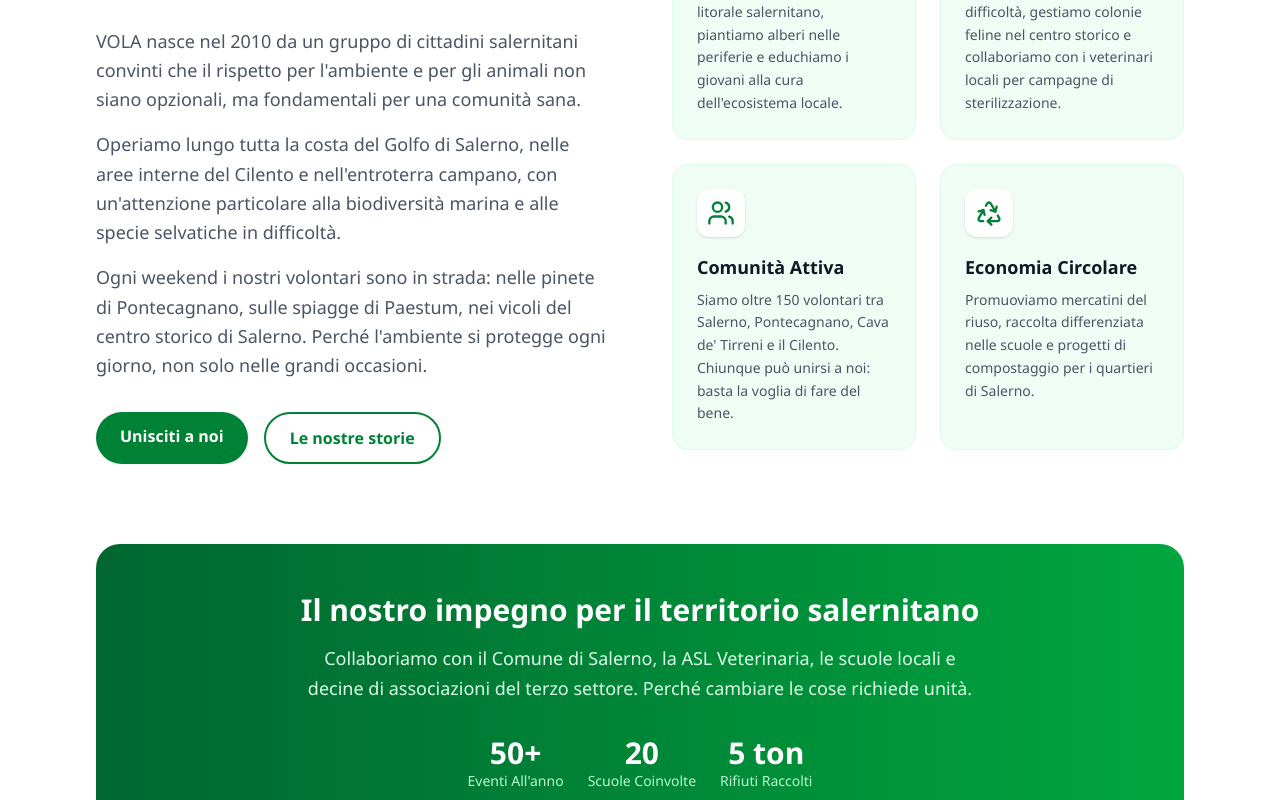
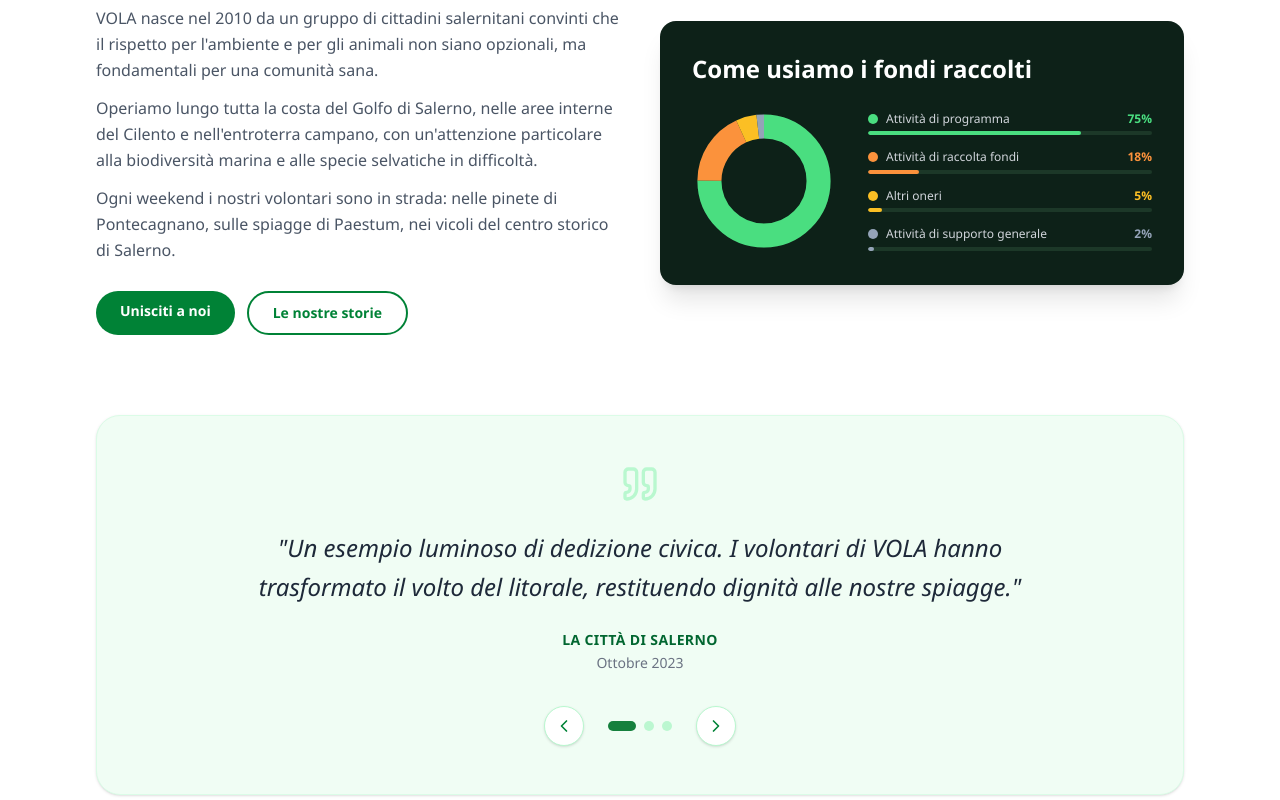
Before and after one commit to associazione-vola/vola-salerno, a React (Vite) app: page / in a window 1280 px wide. Shown: the part 4320-5120 px from the top of the page. Built offline with nearby package versions, Linux system fonts and the light colour scheme.

Commit message:
DonutChart and Citations Gallery

```diff
--- a/src/components/ChiSiamo.tsx
+++ b/src/components/ChiSiamo.tsx
@@ -1,42 +1,132 @@
-import { Leaf, Recycle, ShieldCheck, Users } from 'lucide-react';
+import { useState, useRef, useEffect } from 'react';
+import { ChevronLeft, ChevronRight, Quote } from 'lucide-react';
 
-const values = [
+// r = 15.9155 → circumference = 2π × 15.9155 ≈ 100, so percentages map 1-to-1
+const CIRC = 100;
+
+const chartData = [
+  { label: 'Attività di programma',        value: 75, color: '#4ade80' },
+  { label: 'Attività di raccolta fondi',    value: 18, color: '#fb923c' },
+  { label: 'Altri oneri',                   value: 5,  color: '#fbbf24' },
+  { label: 'Attività di supporto generale', value: 2,  color: '#94a3b8' },
+];
+
+const quotes = [
   {
-    icon: <Leaf size={28} className="text-green-700" />,
-    title: 'Tutela Ambientale',
-    desc: 'Organizziamo pulizie del litorale salernitano, piantiamo alberi nelle periferie e educhiamo i giovani alla cura dell\'ecosistema locale.',
+    text: 'Un esempio luminoso di dedizione civica. I volontari di VOLA hanno trasformato il volto del litorale, restituendo dignità alle nostre spiagge.',
+    source: 'La Città di Salerno',
+    date: 'Ottobre 2023',
   },
   {
-    icon: <ShieldCheck size={28} className="text-green-700" />,
-    title: 'Protezione Animali',
-    desc: 'Soccorriamo animali in difficoltà, gestiamo colonie feline nel centro storico e collaboriamo con i veterinari locali per campagne di sterilizzazione.',
+    text: "L'impegno di VOLA per la tutela degli animali randagi è una risorsa costante e inestimabile per tutta la nostra comunità cittadina.",
+    source: 'Il Mattino',
+    date: 'Marzo 2024',
   },
   {
-    icon: <Users size={28} className="text-green-700" />,
-    title: 'Comunità Attiva',
-    desc: 'Siamo oltre 150 volontari tra Salerno, Pontecagnano, Cava de\' Tirreni e il Cilento. Chiunque può unirsi a noi: basta la voglia di fare del bene.',
-  },
-  {
-    icon: <Recycle size={28} className="text-green-700" />,
-    title: 'Economia Circolare',
-    desc: 'Promuoviamo mercatini del riuso, raccolta differenziata nelle scuole e progetti di compostaggio per i quartieri di Salerno.',
+    text: "Da oltre dieci anni in prima linea per l'ambiente: la storia di un'associazione salernitana che non si arrende mai di fronte alle difficoltà.",
+    source: 'SalernoToday',
+    date: 'Gennaio 2024',
   },
 ];
 
+// Precompute each segment's start offset (negative = clockwise shift)
+const segments = chartData.map((item, i) => ({
+  ...item,
+  dashoffset: -chartData.slice(0, i).reduce((sum, d) => sum + d.value, 0),
+}));
+
 export default function ChiSiamo() {
+  const [currentQuote, setCurrentQuote] = useState(0);
+  const [quoteAnimating, setQuoteAnimating] = useState(false);
+  const [chartVisible, setChartVisible] = useState(false);
+  const [hoveredSegment, setHoveredSegment] = useState<number | null>(null);
+  const isAnimating = useRef(false);
+  const chartRef = useRef<HTMLDivElement>(null);
+  const donutRef = useRef<HTMLDivElement>(null);
+
+  // Trigger donut + bar animations when chart scrolls into view
+  useEffect(() => {
+    const observer = new IntersectionObserver(
+      ([entry]) => {
+        if (entry.isIntersecting) {
+          setChartVisible(true);
+          observer.disconnect();
+        }
+      },
+      { threshold: 0.2 },
+    );
+    if (chartRef.current) observer.observe(chartRef.current);
+    return () => observer.disconnect();
+  }, []);
+
+  // Angle-based hover detection: maps mouse position to a donut segment
+  const handleDonutMouseMove = (e: React.MouseEvent<HTMLDivElement>) => {
+    const div = donutRef.current;
+    if (!div) return;
+    const rect = div.getBoundingClientRect();
+    const cx = rect.left + rect.width / 2;
+    const cy = rect.top + rect.height / 2;
+    const dx = e.clientX - cx;
+    const dy = e.clientY - cy;
+
+    // Only activate within the ring band (inner hole to outer edge)
+    const dist = Math.sqrt(dx * dx + dy * dy);
+    const scale = rect.width / 42; // viewBox is 42×42
+    const outerR = (15.9155 + 3.8) * scale;
+    const innerR = (15.9155 - 3.8) * scale;
+    if (dist < innerR || dist > outerR) {
+      setHoveredSegment(null);
+      return;
+    }
+
+    // Normalize angle: 0° = top (12 o'clock), clockwise
+    // SVG is rotated -90deg visually, so top in screen = -90deg from atan2's right=0 reference
+    let angle = Math.atan2(dy, dx) * (180 / Math.PI);
+    angle = (angle + 90 + 360) % 360;
+    const pct = (angle / 360) * 100;
+
+    let cumulative = 0;
+    for (let i = 0; i < segments.length; i++) {
+      cumulative += segments[i].value;
+      if (pct < cumulative) {
+        setHoveredSegment(i);
+        return;
+      }
+    }
+    setHoveredSegment(null);
+  };
+
+  const changeQuote = (newIdx: number) => {
+    if (isAnimating.current) return;
+    isAnimating.current = true;
+    setQuoteAnimating(true);
+    setTimeout(() => {
+      setCurrentQuote(newIdx);
+      setQuoteAnimating(false);
+      isAnimating.current = false;
+    }, 280);
+  };
+
+  const nextQuote = () => changeQuote((currentQuote + 1) % quotes.length);
+  const prevQuote = () => changeQuote((currentQuote - 1 + quotes.length) % quotes.length);
+
   return (
-    <section id="chi-siamo" className="py-24 bg-white">
+    <section id="chi-siamo" className="py-16 sm:py-20 bg-white">
       <div className="max-w-6xl mx-auto px-4 sm:px-6 lg:px-8">
-        <div className="grid lg:grid-cols-2 gap-16 items-center">
+
+        {/* Mission + Chart */}
+        <div className="grid lg:grid-cols-2 gap-10 lg:items-start">
+
+          {/* Left: Missione */}
           <div>
-            <span className="inline-block bg-green-100 text-green-700 text-sm font-semibold px-3 py-1 rounded-full mb-4 uppercase tracking-wide">
+            <span className="inline-block bg-green-100 text-green-700 text-xs font-semibold px-3 py-1 rounded-full mb-4 uppercase tracking-wider">
               Dal 2010 a Salerno
             </span>
-            <h2 className="text-4xl sm:text-5xl font-black text-gray-900 mb-6 leading-tight">
+            <h2 className="text-4xl sm:text-5xl font-black text-gray-900 mb-5 leading-tight">
               La nostra
               <span className="text-green-700 block">missione</span>
             </h2>
-            <div className="space-y-4 text-gray-600 text-lg leading-relaxed">
+            <div className="space-y-3 text-gray-600 text-base leading-relaxed">
               <p>
                 VOLA nasce nel 2010 da un gruppo di cittadini salernitani convinti che il rispetto per
                 l'ambiente e per gli animali non siano opzionali, ma fondamentali per una comunità sana.
@@ -48,64 +138,209 @@ export default function ChiSiamo() {
               </p>
               <p>
                 Ogni weekend i nostri volontari sono in strada: nelle pinete di Pontecagnano, sulle
-                spiagge di Paestum, nei vicoli del centro storico di Salerno. Perché l'ambiente si
-                protegge ogni giorno, non solo nelle grandi occasioni.
+                spiagge di Paestum, nei vicoli del centro storico di Salerno.
               </p>
             </div>
-
-            <div className="mt-8 flex gap-4">
+            <div className="mt-7 flex flex-wrap gap-3">
               <a
                 href="#contatti"
-                className="bg-green-700 text-white px-6 py-3 rounded-full font-semibold hover:bg-green-600 transition-colors"
+                className="bg-green-700 text-white px-6 py-2.5 rounded-full font-semibold hover:bg-green-600 transition-colors text-sm"
               >
                 Unisciti a noi
               </a>
               <a
                 href="#storie"
-                className="border-2 border-green-700 text-green-700 px-6 py-3 rounded-full font-semibold hover:bg-green-50 transition-colors"
+                className="border-2 border-green-700 text-green-700 px-6 py-2.5 rounded-full font-semibold hover:bg-green-50 transition-colors text-sm"
               >
                 Le nostre storie
               </a>
             </div>
           </div>
 
-          <div className="grid grid-cols-1 sm:grid-cols-2 gap-6">
-            {values.map((v, i) => (
+          {/* Right: Donut Chart — deep forest green card */}
+          <div
+            ref={chartRef}
+            className="rounded-2xl p-7 sm:p-8 text-white shadow-xl lg:mt-[198px]"
+            style={{ backgroundColor: '#0d2118' }}
+          >
+            <h3 className="text-xl sm:text-2xl font-bold mb-6 text-white">
+              Come usiamo i fondi raccolti
+            </h3>
+
+            <div className="flex flex-col sm:flex-row items-center gap-8">
+              {/* SVG Donut with hover detection on container */}
               <div
-                key={i}
-                className="bg-green-50 border border-green-100 rounded-2xl p-6 hover:shadow-md transition-shadow"
+                ref={donutRef}
+                className="relative w-36 h-36 flex-shrink-0 cursor-default"
+                onMouseMove={handleDonutMouseMove}
+                onMouseLeave={() => setHoveredSegment(null)}
               >
-                <div className="w-12 h-12 bg-white rounded-xl flex items-center justify-center mb-4 shadow-sm">
-                  {v.icon}
-                </div>
-                <h3 className="font-bold text-gray-900 text-lg mb-2">{v.title}</h3>
-                <p className="text-gray-600 text-sm leading-relaxed">{v.desc}</p>
+                <svg viewBox="0 0 42 42" className="w-full h-full -rotate-90" aria-hidden="true">
+                  {/* Background track */}
+                  <circle r="15.9155" cx="21" cy="21" fill="none" stroke="#1c3828" strokeWidth="7" />
+                  {/* Animated + hoverable segments */}
+                  {segments.map((seg, i) => {
+                    const isHovered = hoveredSegment === i;
+                    const dimmed = hoveredSegment !== null && !isHovered;
+                    return (
+                      <circle
+                        key={i}
+                        r="15.9155"
+                        cx="21"
+                        cy="21"
+                        fill="none"
+                        stroke={seg.color}
+                        strokeLinecap="butt"
+                        strokeDasharray={chartVisible ? `${seg.value} ${CIRC}` : `0 ${CIRC}`}
+                        strokeDashoffset={seg.dashoffset}
+                        strokeWidth={isHovered ? 9.5 : 7}
+                        style={{
+                          opacity: dimmed ? 0.25 : 1,
+                          transition: chartVisible
+                            ? `stroke-dasharray 0.9s cubic-bezier(0.16, 1, 0.3, 1) ${i * 0.14}s,
+                               stroke-width 0.2s ease,
+                               opacity 0.2s ease`
+                            : 'stroke-width 0.2s ease, opacity 0.2s ease',
+                        }}
+                      />
+                    );
+                  })}
+                </svg>
               </div>
-            ))}
+
+              {/* Legend with mini progress bars */}
+              <div className="flex flex-col gap-3.5 w-full">
+                {segments.map((seg, i) => {
+                  const isHovered = hoveredSegment === i;
+                  const dimmed = hoveredSegment !== null && !isHovered;
+                  return (
+                    <div
+                      key={i}
+                      style={{
+                        opacity: dimmed ? 0.35 : 1,
+                        transition: 'opacity 0.2s ease',
+                      }}
+                    >
+                      <div className="flex items-center justify-between gap-2 mb-1">
+                        <div className="flex items-center gap-2 min-w-0">
+                          <span
+                            className="rounded-full flex-shrink-0"
+                            style={{
+                              width: isHovered ? '11px' : '10px',
+                              height: isHovered ? '11px' : '10px',
+                              backgroundColor: seg.color,
+                              transition: 'width 0.2s ease, height 0.2s ease',
+                            }}
+                          />
+                          <span
+                            className="text-xs leading-snug"
+                            style={{
+                              color: isHovered ? '#ffffff' : '#d1d5db',
+                              transition: 'color 0.2s ease',
+                            }}
+                          >
+                            {seg.label}
+                          </span>
+                        </div>
+                        <span
+                          className="text-xs font-bold flex-shrink-0"
+                          style={{
+                            color: seg.color,
+                            fontSize: isHovered ? '13px' : '12px',
+                            transition: 'font-size 0.2s ease',
+                          }}
+                        >
+                          {seg.value}%
+                        </span>
+                      </div>
+                      <div
+                        className="rounded-full overflow-hidden"
+                        style={{ height: isHovered ? '5px' : '4px', backgroundColor: '#1c3828', transition: 'height 0.2s ease' }}
+                      >
+                        <div
+                          className="h-full rounded-full"
+                          style={{
+                            width: chartVisible ? `${seg.value}%` : '0%',
+                            backgroundColor: seg.color,
+                            transition: chartVisible
+                              ? `width 0.9s cubic-bezier(0.16, 1, 0.3, 1) ${i * 0.14}s`
+                              : 'none',
+                          }}
+                        />
+                      </div>
+                    </div>
+                  );
+                })}
+              </div>
+            </div>
           </div>
         </div>
 
-        <div className="mt-20 bg-gradient-to-r from-green-800 to-green-600 rounded-3xl p-8 sm:p-12 text-white text-center">
-          <h3 className="text-2xl sm:text-3xl font-black mb-4">
-            Il nostro impegno per il territorio salernitano
-          </h3>
-          <p className="text-green-100 max-w-2xl mx-auto text-lg leading-relaxed mb-8">
-            Collaboriamo con il Comune di Salerno, la ASL Veterinaria, le scuole locali e decine di
-            associazioni del terzo settore. Perché cambiare le cose richiede unità.
-          </p>
-          <div className="flex flex-wrap justify-center gap-6">
-            {[
-              ['50+', 'eventi all\'anno'],
-              ['20', 'scuole coinvolte'],
-              ['5 ton', 'rifiuti raccolti'],
-            ].map(([num, label]) => (
-              <div key={label} className="text-center">
-                <div className="text-3xl font-black">{num}</div>
-                <div className="text-green-200 text-sm capitalize">{label}</div>
-              </div>
-            ))}
+        {/* Quote Gallery */}
+        <div className="mt-20 bg-green-50 rounded-3xl p-8 sm:p-12 text-center shadow-sm border border-green-100 relative">
+          <Quote size={40} className="text-green-200 mx-auto mb-6" />
+
+          {/* Animated quote content */}
+          <div
+            className="min-h-[140px] flex flex-col justify-center items-center"
+            style={{
+              opacity: quoteAnimating ? 0 : 1,
+              transform: quoteAnimating ? 'translateY(10px)' : 'translateY(0)',
+              transition: 'opacity 0.25s ease, transform 0.28s ease',
+            }}
+          >
+            <p className="text-xl sm:text-2xl text-gray-800 font-medium italic mb-6 max-w-3xl mx-auto leading-relaxed">
+              "{quotes[currentQuote].text}"
+            </p>
+            <div>
+              <span className="block font-bold text-green-800 uppercase tracking-wide text-sm">
+                {quotes[currentQuote].source}
+              </span>
+              <span className="text-sm text-gray-500">{quotes[currentQuote].date}</span>
+            </div>
+          </div>
+
+          {/* Navigation */}
+          <div className="flex items-center justify-center gap-6 mt-8">
+            <button
+              onClick={prevQuote}
+              className="w-10 h-10 rounded-full bg-white border border-green-200 flex items-center justify-center text-green-700 hover:bg-green-700 hover:text-white transition-colors shadow-sm"
+              aria-label="Citazione precedente"
+            >
+              <ChevronLeft size={20} />
+            </button>
+
+            {/* Pill-shaped dot indicators */}
+            <div className="flex gap-2 items-center">
+              {quotes.map((_, idx) => (
+                <button
+                  key={idx}
+                  onClick={() => changeQuote(idx)}
+                  aria-label={`Vai alla citazione ${idx + 1}`}
+                  style={{
+                    width: currentQuote === idx ? '28px' : '10px',
+                    height: '10px',
+                    borderRadius: '5px',
+                    backgroundColor: currentQuote === idx ? '#15803d' : '#bbf7d0',
+                    border: 'none',
+                    cursor: 'pointer',
+                    transition: 'width 0.3s ease, background-color 0.3s ease',
+                    padding: 0,
+                  }}
+                />
+              ))}
+            </div>
+
+            <button
+              onClick={nextQuote}
+              className="w-10 h-10 rounded-full bg-white border border-green-200 flex items-center justify-center text-green-700 hover:bg-green-700 hover:text-white transition-colors shadow-sm"
+              aria-label="Citazione successiva"
+            >
+              <ChevronRight size={20} />
+            </button>
           </div>
         </div>
+
       </div>
     </section>
   );
```
